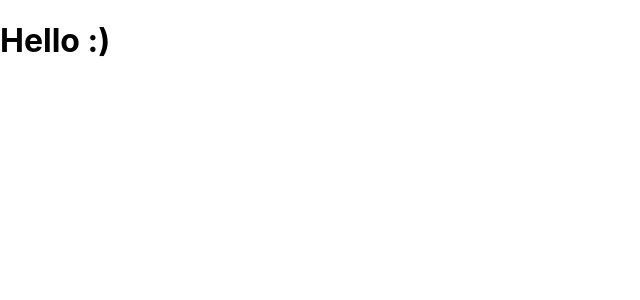
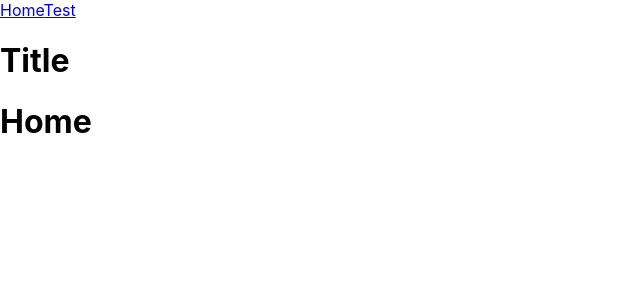
Before and after one commit to oldDanbi97/BNS, a React (Create React App) app: page / in a window 1280 px wide. Shown: the top 300 px of the page, without its empty margins (0-640 px from the left). Built offline with nearby package versions, Linux system fonts and the light colour scheme.

Commit message:
라우터 추가

```diff
--- a/package.json
+++ b/package.json
@@ -8,6 +8,7 @@
     "@testing-library/user-event": "^12.1.10",
     "react": "^17.0.2",
     "react-dom": "^17.0.2",
+    "react-router-dom": "^6.0.2",
     "react-scripts": "4.0.3",
     "web-vitals": "^1.0.1"
   },
--- a/src/app.jsx
+++ b/src/app.jsx
@@ -1,7 +1,22 @@
+import { BrowserRouter, Link, Route, Routes } from 'react-router-dom';
 import './app.css';
+import Home from './components/home';
+import Test from './components/test';
+import Title from './components/title';
 
 function App() {
-  return <h1>Hello :)</h1>;
+  return <>
+      <BrowserRouter>
+        <nav className="test-nav">
+          <Link to="/">Home</Link>
+          <Link to="/test">Test</Link>
+        </nav>
+        <Title />
+        <Routes>
+          <Route path="/" element={<Home/>} exact/>
+          <Route path="/test" element={<Test/>} exact/>
+        </Routes>
+      </BrowserRouter>
+    </>
 }
-
 export default App;
--- /dev/null
+++ b/src/components/home.jsx
@@ -0,0 +1,6 @@
+import React from "react";
+
+const Home = props => {
+    return  <><h1>Home</h1></>
+};
+export default Home;
--- /dev/null
+++ b/src/components/test.jsx
@@ -0,0 +1,6 @@
+import React from "react";
+
+const Test = props => {
+    return  <><h1>Test</h1></>
+};
+export default Test;
--- /dev/null
+++ b/src/components/title.jsx
@@ -0,0 +1,11 @@
+import React from 'react';
+
+const Title = (props) => {
+    return(
+        <div>
+            <h1>Title</h1>
+        </div>
+    );
+};
+
+export default Title;
```
Also changed, not shown: 1 other file (tests, documents, lock files or other folders).
